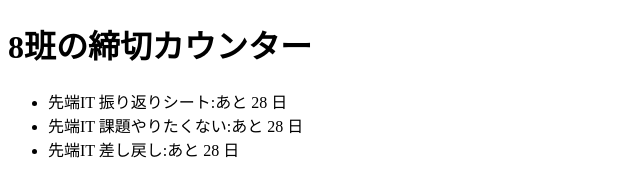
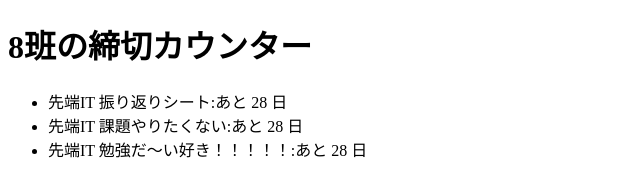
Before and after one commit to neec-sentan-it-2026/team08-deadline, a website: page public/index.html in a window 1280 px wide. Shown: the whole page, without its empty margins (0-640 px from the left). Drawn offline with Linux system fonts and the light colour scheme.

Commit message:
レビュー指摘箇所を修正

```diff
--- a/public/index.html
+++ b/public/index.html
@@ -13,7 +13,7 @@
     const deadlines = [
       { name: '先端IT 振り返りシート', date: '2026-12-25' },
       { name: '先端IT 課題やりたくない', date: '2026-12-25' },
-      { name: '先端IT 差し戻し', date: '2026-12-25' },
+      { name: '先端IT 勉強だ～い好き！！！！！', date: '2026-12-25' },
     ];
     const list = document.getElementById('list');
     for (const d of deadlines) {
```
